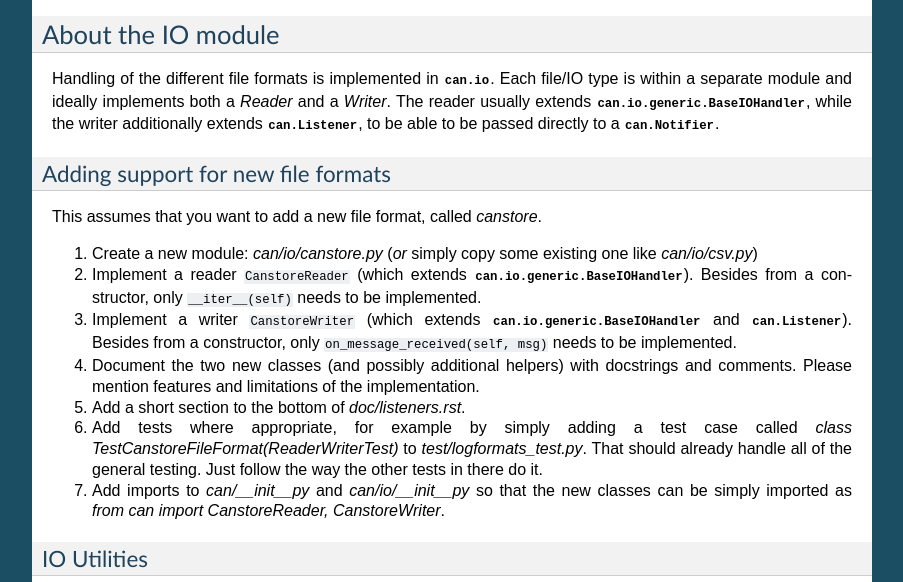
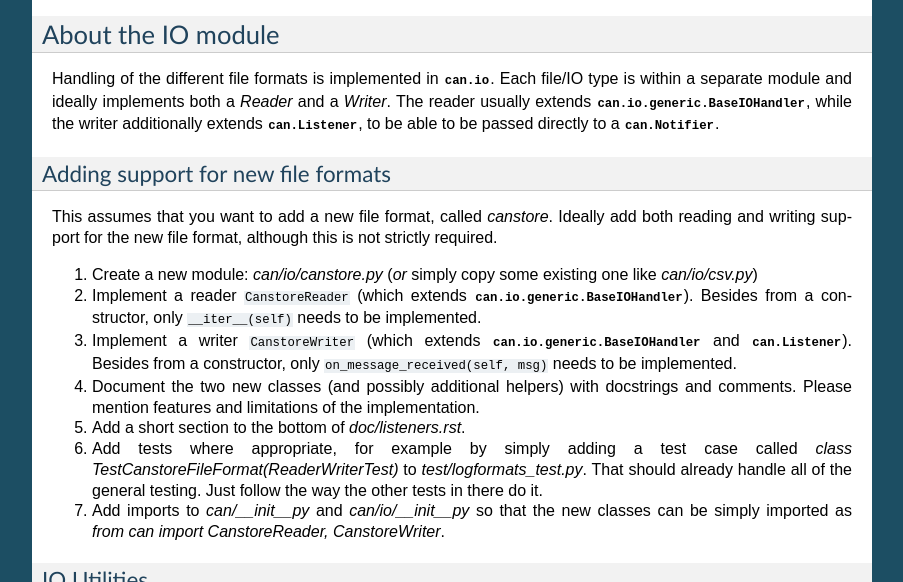
Before and after one commit to hardbyte/python-can, a Sphinx documentation site: the page built from doc/internal-api.rst, in a window 1280 px wide and 900 px high, scrolled down 882 px, cut to the strip 52-634 px from the top of the window. Shown: the whole strip, without its empty margins (198-1101 px from the left). Built offline with Sphinx 7.4.7, drawn with Linux system fonts in a browser that asks for light colours.

Commit message:
Update doc/internal-api.rst
Co-Authored-By: felixdivo <felixdivo@users.noreply.github.com>

```diff
--- a/doc/internal-api.rst
+++ b/doc/internal-api.rst
@@ -81,7 +81,7 @@ to be able to be passed directly to a :class:`can.Notifier`.
 Adding support for new file formats
 ~~~~~~~~~~~~~~~~~~~~~~~~~~~~~~~~~~~
 
-This assumes that you want to add a new file format, called *canstore*.
+This assumes that you want to add a new file format, called *canstore*. Ideally add both reading and writing support for the new file format, although this is not strictly required.
 
 1. Create a new module: *can/io/canstore.py*
    (*or* simply copy some existing one like *can/io/csv.py*)
```
